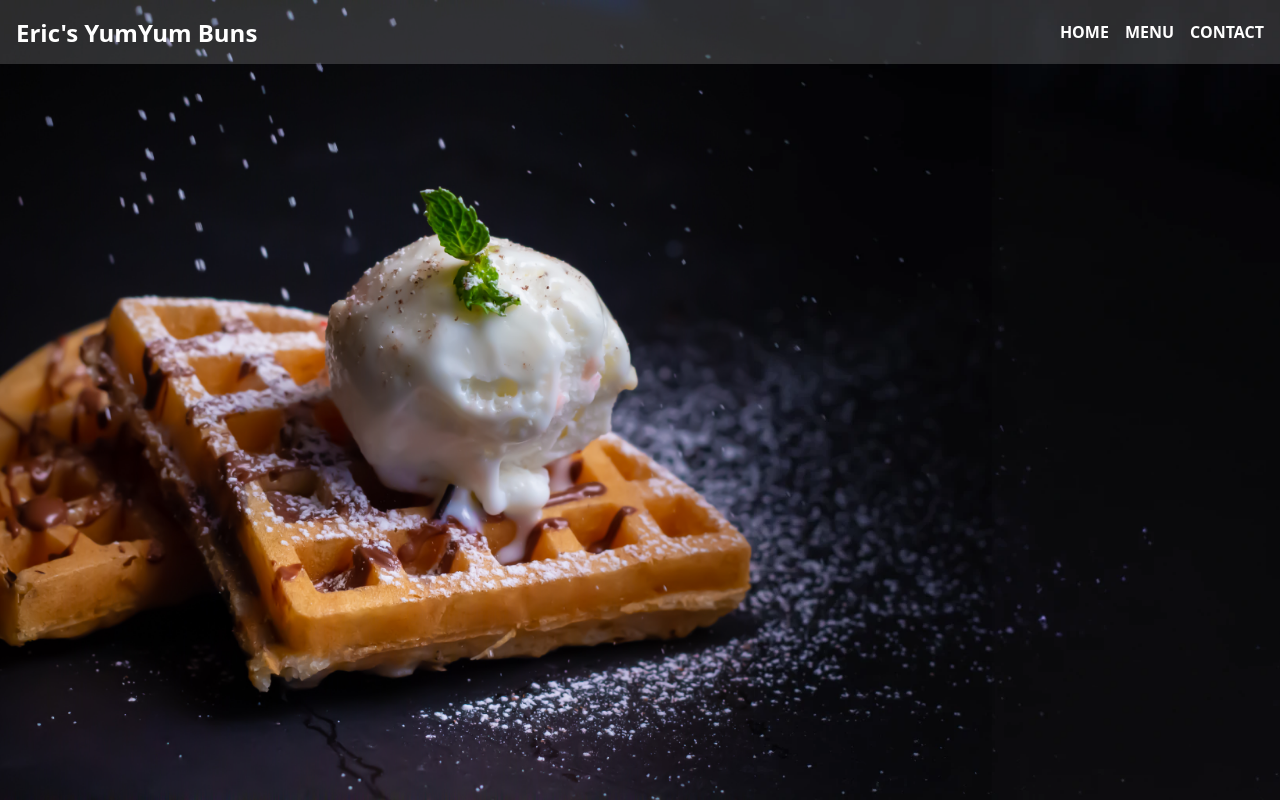
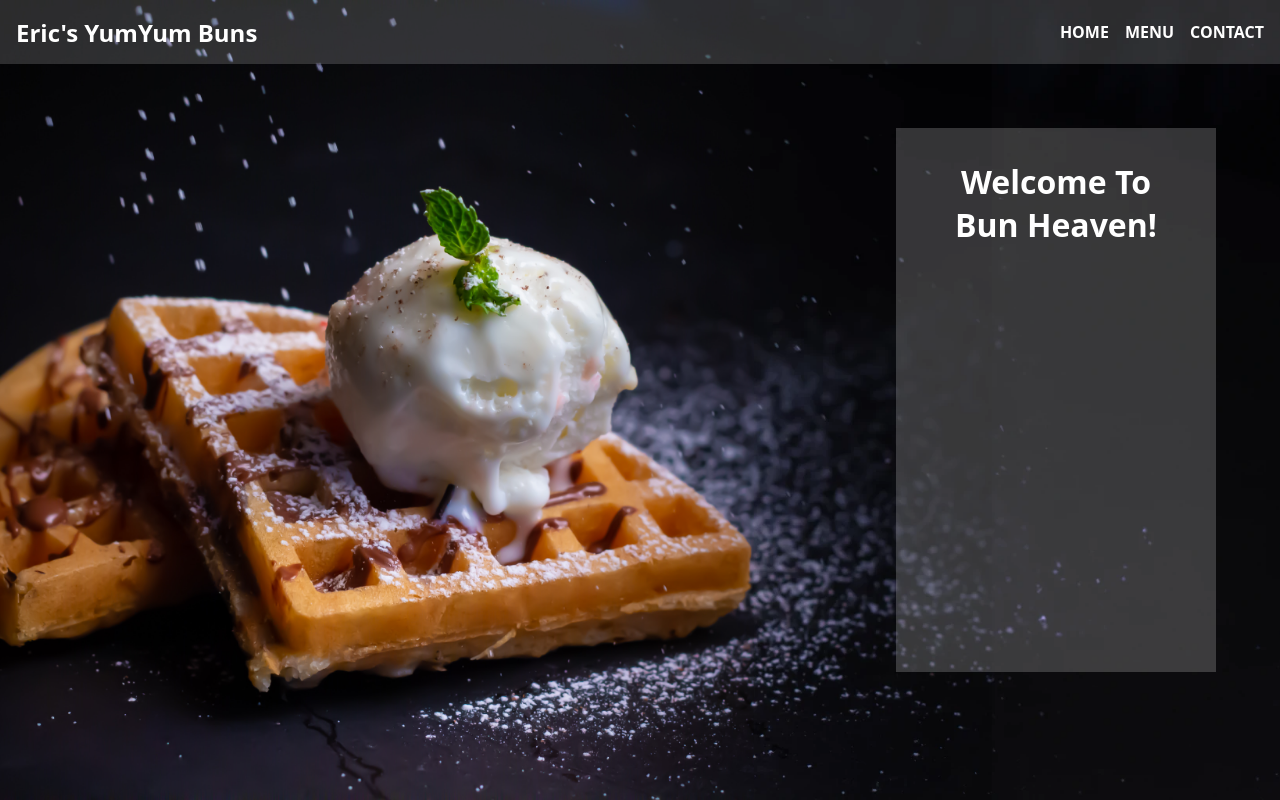
Before and after one commit to crispynoodlesoup/restaurant-page, a website built with webpack: page dist/index.html in a window 1280 px wide. Built offline with nearby package versions, Linux system fonts and the light colour scheme.

Commit message:
add welcome section

```diff
--- a/dist/index.html
+++ b/dist/index.html
@@ -20,7 +20,11 @@
                 <li><a class="nav-link" href="">CONTACT</a></li>
             </ul>
         </nav>
-        <main></main>
+        <main>
+            <div class="welcome">
+                <h1>Welcome To Bun Heaven!</h1>
+            </div>
+        </main>
         <footer></footer>
     </div>
 </body>
--- a/dist/style.css
+++ b/dist/style.css
@@ -60,6 +60,20 @@ nav h2 {
 }
 
 main {
+  display: grid;
+  justify-content: right;
+  padding: 64px;
+}
+
+.welcome {
+  text-align: center;
+  width: 320px;
+  background-color: #f3f3f334;
+  padding: 32px;
+}
+
+.welcome h1 {
+  color: white;
 }
 
 footer {
```
